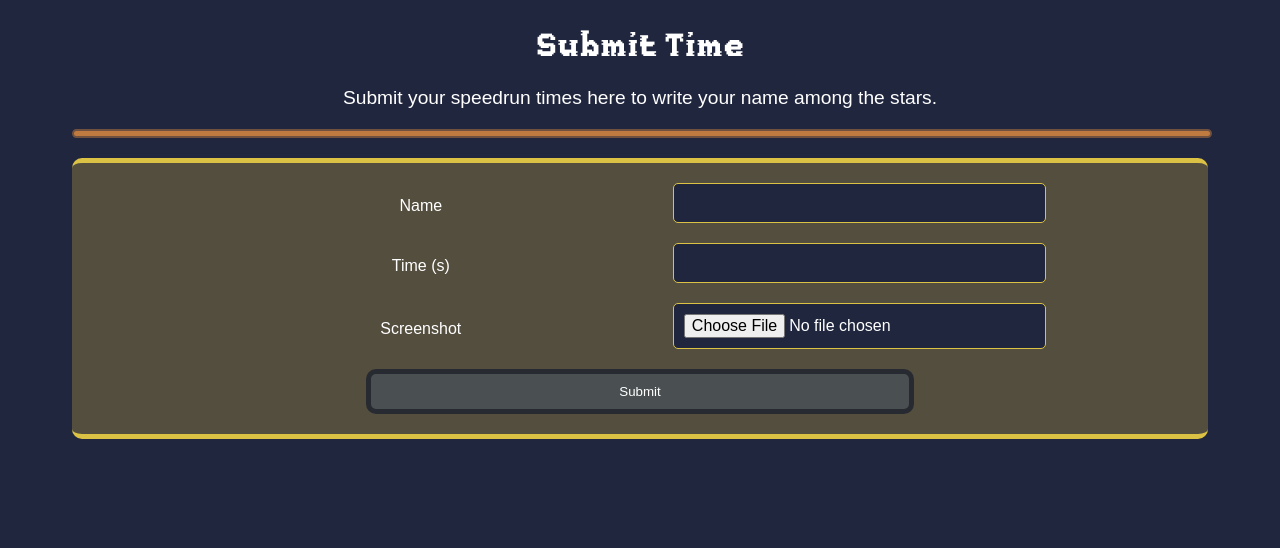
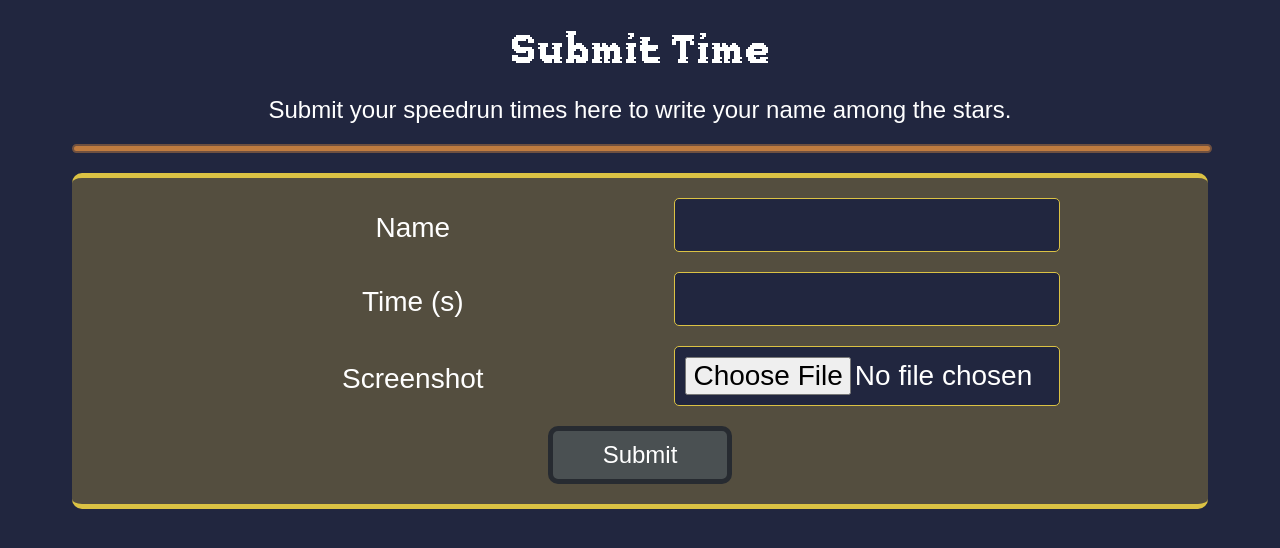
Before and after one commit to rexnorvell/Choppy-Orc-Leaderboard, a plain HTML site: page pages/submitTime.html in a window 1280 px wide. Drawn offline with Linux system fonts and the light colour scheme; a web font is replaced by a local one.

Commit message:
Add Resizing Behavior
Enhance resizing behavior by dynamically setting font sizes, ensuring readability across platforms

```diff
--- a/styles/style.css
+++ b/styles/style.css
@@ -1,3 +1,4 @@
+/* Define fonts */
 @font-face {
   font-family: 'Pixelmax Regular';
   src: url('../fonts/Pixelmax-Regular.otf') format('opentype');
@@ -66,14 +67,14 @@ body {
 .title {
   color: white;
   font-family: 'Pixelmax Regular', sans-serif;
-  font-size: 200%;
+  font-size: clamp(1.5rem, 4vw, 2.5rem);
   text-align: center;
 }
 
 .instructions {
   color: white;
   font-family: 'Pix32', sans-serif;
-  font-size: 120%;
+  font-size: clamp(1rem, 2.5vw, 1.5rem);
   text-align: center;
 }
 
@@ -96,6 +97,8 @@ body {
   padding-left: 50px;
   padding-right: 50px;
   text-decoration: none;
+  text-align: center;
+  font-size: clamp(0.85rem, 2.5vw, 1.5rem);
 }
 
 .button:hover {
@@ -114,7 +117,8 @@ body {
   display: flex;
   flex-direction: column;
   align-items: center;
-  padding: 20px;
+  padding-top: 20px;
+  padding-bottom: 20px;
 }
 
 .form-contents {
@@ -125,7 +129,7 @@ body {
   align-items: center;
   row-gap: 20px;
   padding-bottom: 20px;
-  width: 80%
+  width: 80%;
 }
 
 .form-field-description {
@@ -133,6 +137,7 @@ body {
   font-family: 'Pix32', sans-serif;
   margin-top: 10px;
   margin-bottom: 5px;
+  font-size: clamp(0.75rem, 4vw, 1.75rem);
 }
 
 .border {
@@ -156,6 +161,7 @@ body {
   border-bottom: 0.5px solid #dbc244;
   padding-top: 10px;
   padding-bottom: 10px;
+  font-size: clamp(0.5rem, 3.5vw, 1.5rem);
 }
 
 .leaderboard-header {
@@ -170,11 +176,7 @@ input {
   color: white;
   padding: 10px;
   font-family: 'Pix32', sans-serif;
-  font-size: 100%;
+  font-size: clamp(0.75rem, 4vw, 1.75rem);
   text-align: center;
   width: 80%;
 }
-
-#submit-form-button {
-  width: 50%;
-}
```
Also changed, not shown: index.html (+2 -0 lines).
